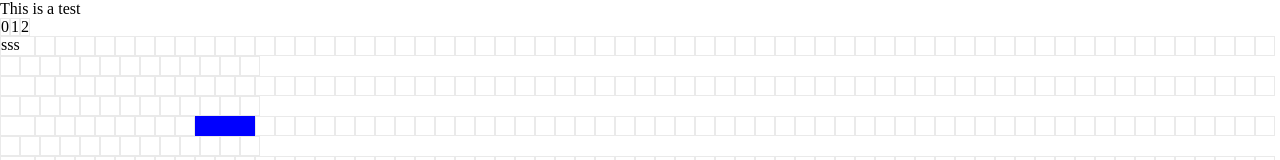
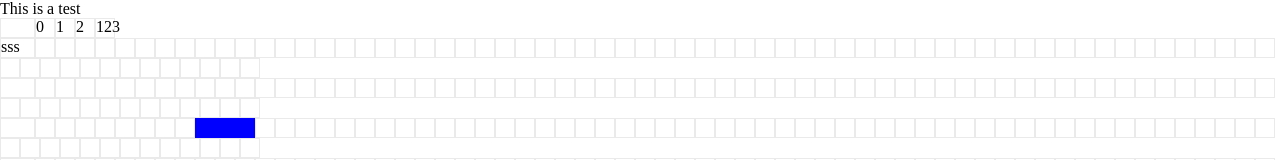
Before and after one commit to shmuelpro/caribbean-reservation-react, a React app: page / in a window 1280 px wide. Shown: the top 160 px of the page. Built offline with nearby package versions, Linux system fonts and the light colour scheme.

Commit message:
added head

```diff
--- a/src/App.js
+++ b/src/App.js
@@ -11,7 +11,8 @@ function App() {
 
   const [tags, setTags] = useState([{ id: "xx", length: 3, row: 2, column: 8,class:"a-bit-tight" }, { id: "xy", length: 4, row: 5, column: 12,style:{background:"red"} }])
 
-  const [headRow,setHeadRow] = useState([0,1,2]);
+  const [headRow,setHeadRow] = useState([0,1,2,,,<div>123</div>]);
+  console.log(headRow)
 
   function makeid() {
     let text = "";
--- a/src/CaribbeanReservation/Head.js
+++ b/src/CaribbeanReservation/Head.js
@@ -1,9 +1,15 @@
 import React, { useEffect, useState, useLayoutEffect, useRef } from 'react';
 export default function Head(props) {
 
-    return (<div className="caribbean-row" id="head">{
-        props.headRow.map((headitem) => {
-            return <div style={{ width: props.dimension + "px", height: props.dimension + "px" }} className="row-cell">{headitem}</div>;
+
+    return (<div className="caribbean-row" id="head">
+
+
+    {props.hasColumnTitle?<div className="row-cell" style={{width:props.rowTitleWidth,height: props.dimension + "px"}}/>:""}
+
+
+       { props.headRow.map((headitem,i) => {
+            return <div key={i} style={{ width: props.dimension + "px", height: props.dimension + "px" }} className="row-cell">{headitem}</div>;
         })
     }</div>)
 
--- a/src/CaribbeanReservation/index.js
+++ b/src/CaribbeanReservation/index.js
@@ -120,13 +120,13 @@ export default function CaribbeanReservation(props) {
 
 
     return (<div id="grid" >
-    <Head  headRow={props.headRow} />
+    <Head  headRow={props.headRow} rowTitleWidth={props.rowTitleWidth}  dimension={props.dimension} hasColumnTitle={props.columnTitle.length > 0}/>
         {[...Array(rowCount)].map((x, r) => {
 
             return <div className="caribbean-row" key={r}>
 
 
-                <div className="row-cell" style={{width:props.row_title_width,height: props.dimension + "px"}} > {props.columnTitle[r]} </div>
+                <div className="row-cell" style={{width:props.rowTitleWidth,height: props.dimension + "px"}} > {props.columnTitle[r]} </div>
 
 
 
@@ -160,5 +160,5 @@ CaribbeanReservation.defaultProps = {
     dimension: 20,
     width: 25,
     height: 1,
-    row_title_width: 35
+    rowTitleWidth: 35
 }
```
